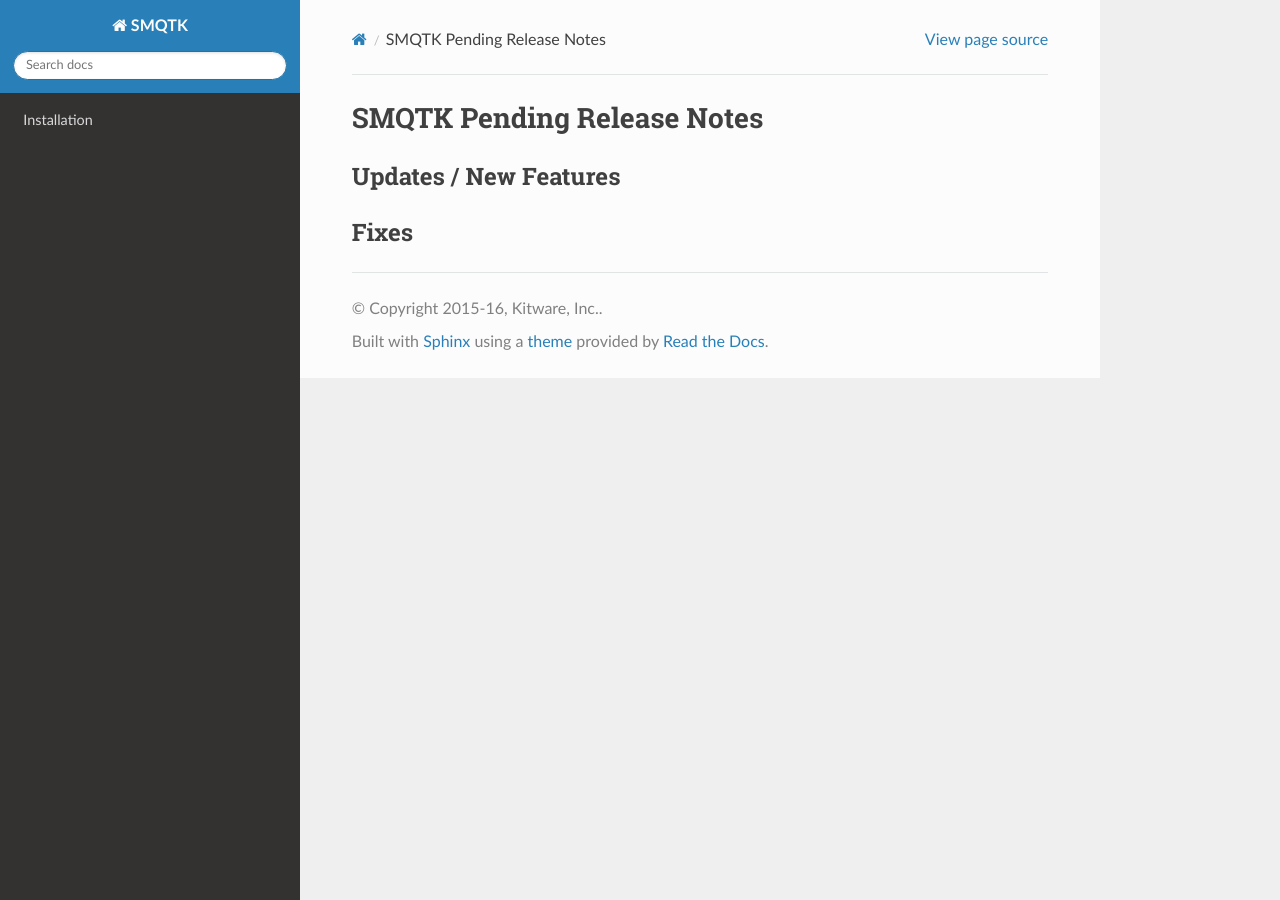
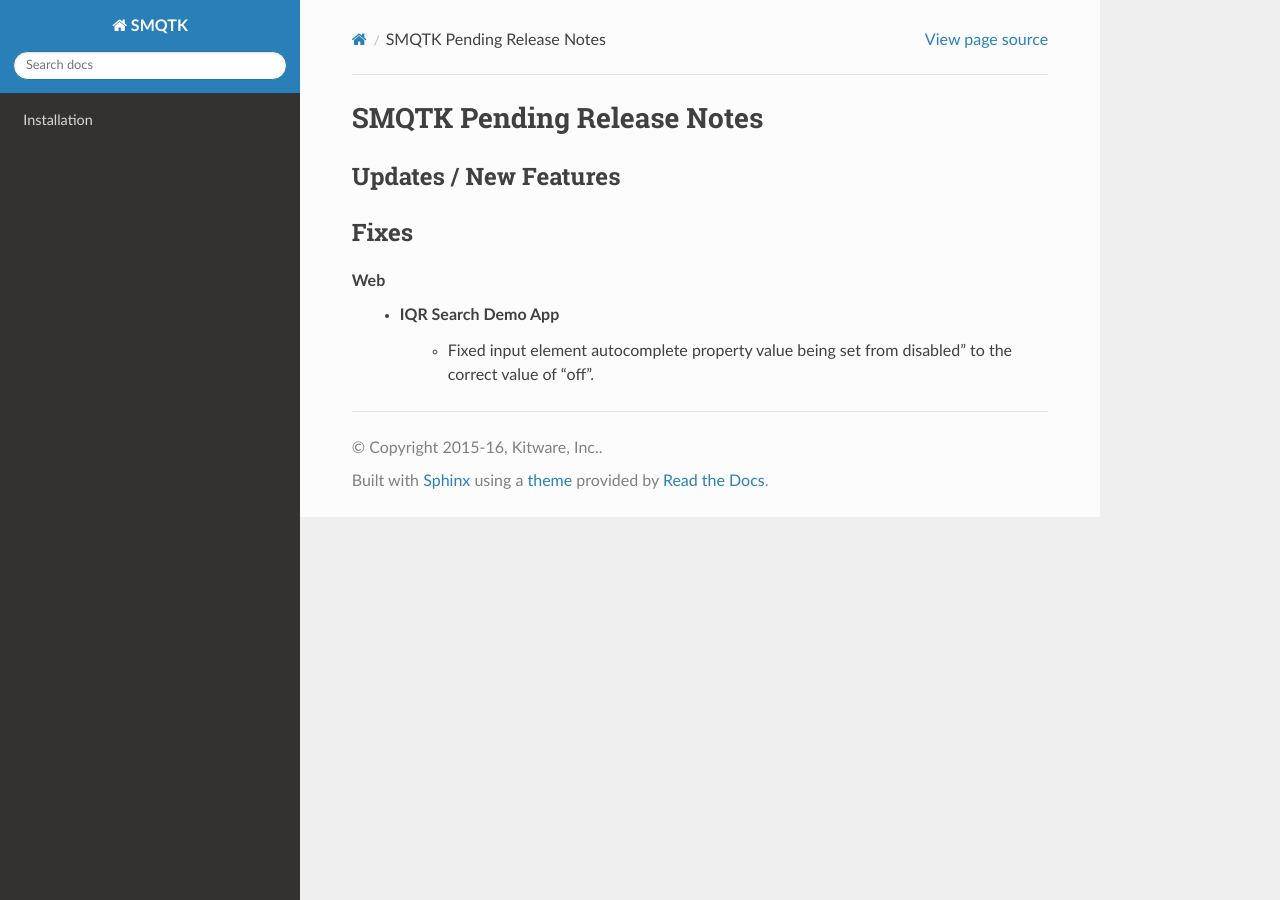
Before and after one commit to Kitware/SMQTK-Detection, a Sphinx documentation site: the page built from docs/release_notes/pending_release.rst, in a window 1280 px wide. Built offline with Sphinx 7.4.7 and the Read the Docs theme 2.0.0, drawn with Linux system fonts in a browser that asks for light colours; pages that are not in the unit, such as notebooks, are missing from menus; the version number could not be read and is left out.

Commit message:
Fix boolean flag passed to HTML input autocomplete property

```diff
--- a/docs/release_notes/pending_release.rst
+++ b/docs/release_notes/pending_release.rst
@@ -8,3 +8,8 @@ Updates / New Features
 
 Fixes
 -----
+
+Web
+   - IQR Search Demo App
+      - Fixed input element autocomplete property value being set from
+        disabled" to the correct value of "off".
```
